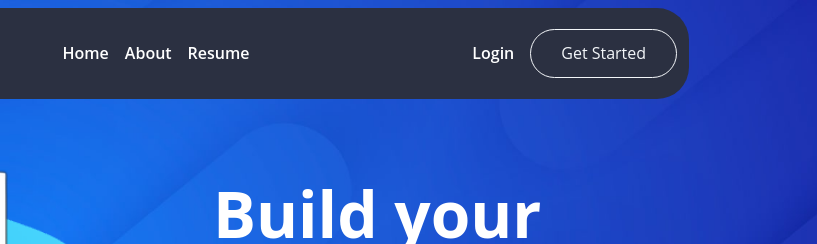
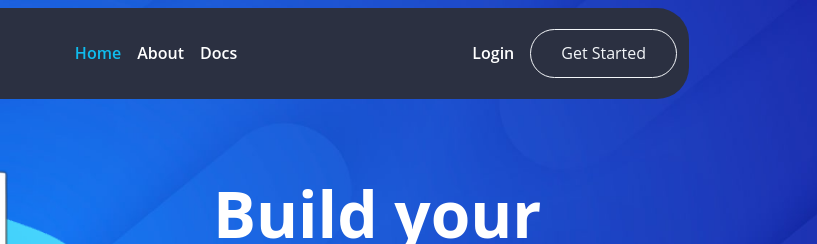
Before and after one commit to yutee/resume-builder, a website: page public/index.html in a window 1280 px wide. Shown: the top 244 px of the page, 463-1280 px from the left. Drawn offline with nearby package versions, Linux system fonts and the light colour scheme; files that its build step writes are made by us from their sources.

Commit message:
modified link

```diff
--- a/public/index.html
+++ b/public/index.html
@@ -32,9 +32,11 @@
             </button>
             <div class="collapse navbar-collapse" id="navbarNavAltMarkup">
               <div class="navbar-nav mx-auto">
-                <a class="nav-link fw-semibold" href="index.html">Home</a>
+                <a class="nav-link fw-semibold text-secondary" href="index.html"
+                  >Home</a
+                >
                 <a href="#" class="nav-link fw-semibold">About</a>
-                <a href="#" class="nav-link fw-semibold">Resume</a>
+                <a href="docs.html" class="nav-link fw-semibold">Docs</a>
               </div>
               <a class="nav-link fw-semibold login-link" href="login.html"
                 >Login</a
```
